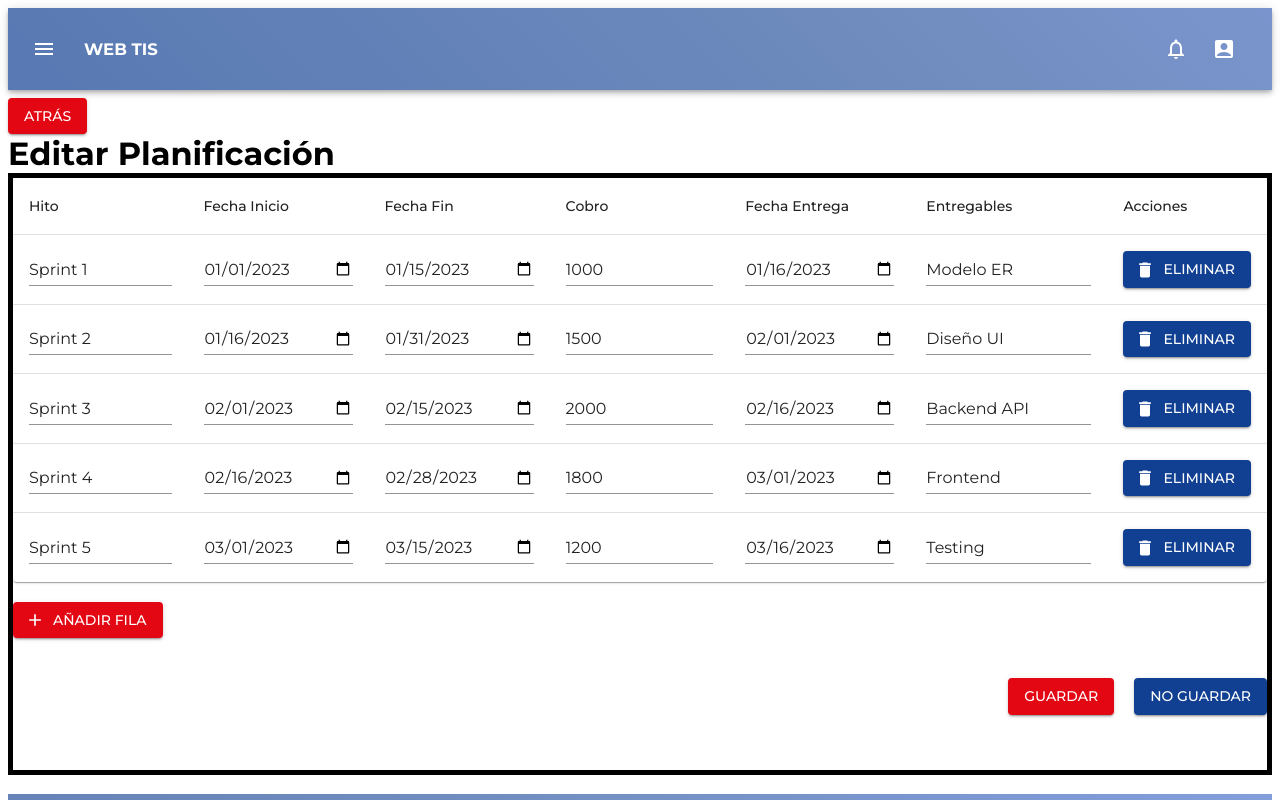
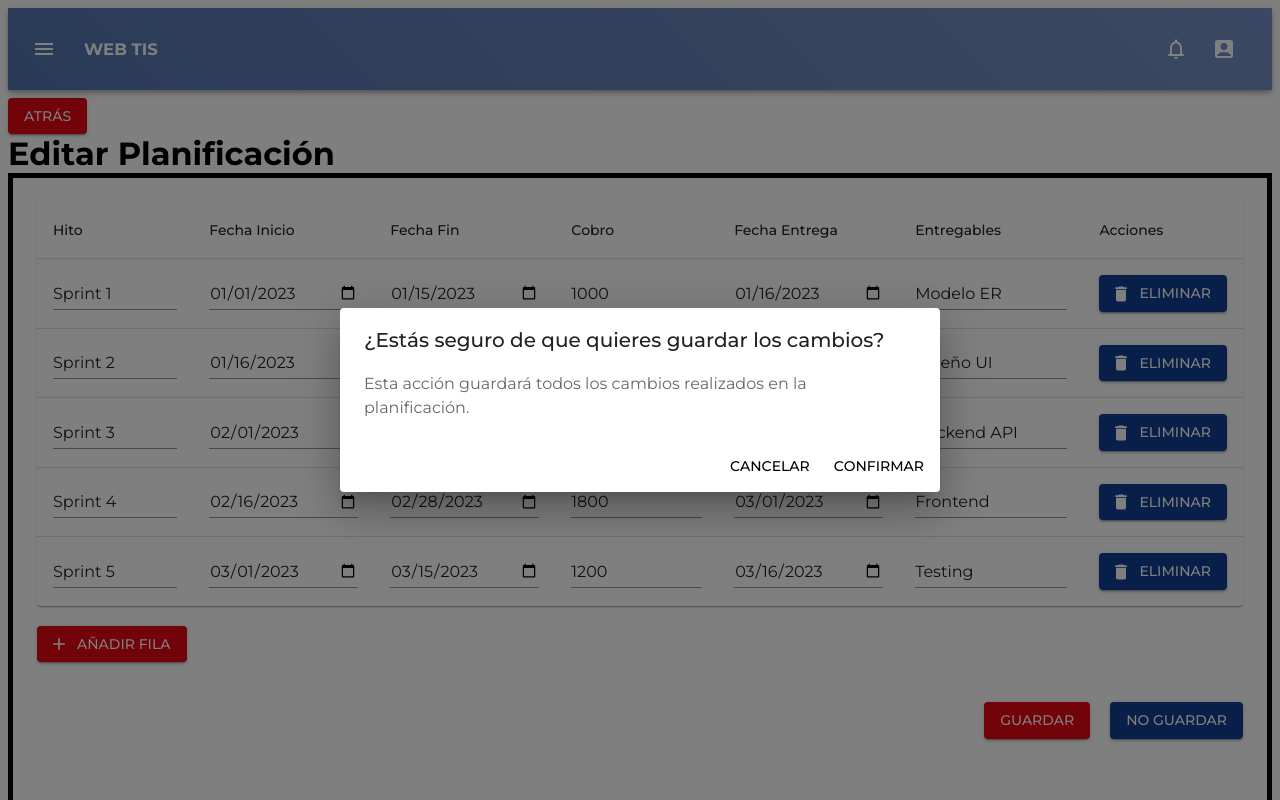
Before and after one commit to RichardAgr/Evaluacion-de-Proyectos, a React (Vite) app in the folder Frontend/: page /homeEstudiante/homeGrupoEstudiante/editarPlanificacion in a window 1280 px wide. Both pictures are taken after a click on the button "GUARDAR". Shown: the top 800 px of the page. Built offline with nearby package versions, Linux system fonts and the light colour scheme.

Commit message:
Editar Planificacion Espaciado añadido al interior del cuadro

```diff
--- a/Frontend/src/pages/Estudiante/editarPlanificacion/editarPlanificacion.jsx
+++ b/Frontend/src/pages/Estudiante/editarPlanificacion/editarPlanificacion.jsx
@@ -1,20 +1,32 @@
 import React, { Fragment, useState } from 'react';
-import Footer from '../../../components/Footer/footer.jsx';
-import Header from '../../../components/Header/header.jsx';
-import Table from '@mui/material/Table';
-import TableBody from '@mui/material/TableBody';
-import TableCell from '@mui/material/TableCell';
-import TableContainer from '@mui/material/TableContainer';
-import TableHead from '@mui/material/TableHead';
-import TableRow from '@mui/material/TableRow';
-import Paper from '@mui/material/Paper';
-import Button from '@mui/material/Button';
-import TextField from '@mui/material/TextField';
+import Footer from '../../../components/Footer/footer';
+import Header from '../../../components/Header/header';
+import {
+  Table,
+  TableBody,
+  TableCell,
+  TableContainer,
+  TableHead,
+  TableRow,
+  Paper,
+  Button,
+  TextField,
+  Dialog,
+  DialogActions,
+  DialogContent,
+  DialogContentText,
+  DialogTitle,
+  Snackbar,
+  Box
+} from '@mui/material';
+
 import AddIcon from '@mui/icons-material/Add';
 import DeleteIcon from '@mui/icons-material/Delete';
-import BackButtonAndTitle from '../../../components/Buttons/BackButtonAndTitle.jsx';
+import BackButtonAndTitle from '../../../components/Buttons/BackButtonAndTitle';
 
-function EditarPlanificacion() {
+import Alert from '@mui/material/Alert';
+
+export default function EditarPlanificacion() {
   const [rows, setRows] = useState([
     { hito: 'Sprint 1', fechaIni: '2023-01-01', fechaFin: '2023-01-15', cobro: '1000', fechaEntrega: '2023-01-16', entregables: 'Modelo ER' },
     { hito: 'Sprint 2', fechaIni: '2023-01-16', fechaFin: '2023-01-31', cobro: '1500', fechaEntrega: '2023-02-01', entregables: 'Diseño UI' },
@@ -22,6 +34,10 @@ function EditarPlanificacion() {
     { hito: 'Sprint 4', fechaIni: '2023-02-16', fechaFin: '2023-02-28', cobro: '1800', fechaEntrega: '2023-03-01', entregables: 'Frontend' },
     { hito: 'Sprint 5', fechaIni: '2023-03-01', fechaFin: '2023-03-15', cobro: '1200', fechaEntrega: '2023-03-16', entregables: 'Testing' },
   ]);
+
+  const [openSaveDialog, setOpenSaveDialog] = useState(false);
+  const [openCancelDialog, setOpenCancelDialog] = useState(false);
+  const [openSnackbar, setOpenSnackbar] = useState(false);
 
   const addRow = () => {
     const newSprint = rows.length + 1;
@@ -41,21 +57,44 @@ function EditarPlanificacion() {
   };
 
   const handleSave = () => {
-    // implementar funcionalidad de guardado
+    setOpenSaveDialog(true);
+  };
+
+  const handleConfirmSave = () => {
+    // Implementar funcionalidad de guardado
     console.log('Saving changes:', rows);
+    setOpenSaveDialog(false);
+    setOpenSnackbar(true);
   };
 
   const handleCancel = () => {
-    // Implementar funcionalidad de cancelar, probablemente solo navegar a la anterior pagina, necesita una doble confirmacion
+    setOpenCancelDialog(true);
+  };
+
+  const handleConfirmCancel = () => {
+    // Implementar funcionalidad de cancelar, probablemente solo navegar a la anterior pagina
     console.log('Changes discarded');
+    setOpenCancelDialog(false);
+  };
+
+  const handleCloseDialog = () => {
+    setOpenSaveDialog(false);
+    setOpenCancelDialog(false);
+  };
+
+  const handleCloseSnackbar = (event, reason) => {
+    if (reason === 'clickaway') {
+      return;
+    }
+    setOpenSnackbar(false);
   };
 
   return (
     <Fragment>
       <Header />
-      <div className='container'>
+      <main className='container'>
         <BackButtonAndTitle title="Editar Planificación" />
-        <div className='pageBorder'>
+        <Box className='pageBorder' sx={{ padding: 3 }}>
           <TableContainer component={Paper}>
             <Table sx={{ minWidth: 650 }} aria-label="tabla de planificación">
               <TableHead>
@@ -83,6 +122,9 @@ function EditarPlanificacion() {
                           type={field.includes('fecha') ? 'date' : 'text'}
                           fullWidth
                           variant="standard"
+                          inputProps={{
+                            'aria-label': `${field} for ${row.hito}`,
+                          }}
                         />
                       </TableCell>
                     ))}
@@ -92,6 +134,7 @@ function EditarPlanificacion() {
                         color="secondary"
                         startIcon={<DeleteIcon />}
                         onClick={() => deleteRow(index)}
+                        aria-label={`Eliminar ${row.hito}`}
                       >
                         Eliminar
                       </Button>
@@ -107,6 +150,7 @@ function EditarPlanificacion() {
             startIcon={<AddIcon />}
             onClick={addRow}
             style={{ marginTop: '20px' }}
+            aria-label="Añadir nueva fila"
           >
             Añadir Fila
           </Button>
@@ -115,6 +159,7 @@ function EditarPlanificacion() {
               variant="contained"
               color="primary"
               onClick={handleSave}
+              aria-label="Guardar cambios"
             >
               Guardar
             </Button>
@@ -122,15 +167,69 @@ function EditarPlanificacion() {
               variant="contained"
               color="secondary"
               onClick={handleCancel}
+              aria-label="Descartar cambios"
             >
               No Guardar
             </Button>
           </div>
-        </div>
-      </div>
+        </Box>
+      </main>
       <Footer />
+
+      <Dialog
+        open={openSaveDialog}
+        onClose={handleCloseDialog}
+        aria-labelledby="save-dialog-title"
+        aria-describedby="save-dialog-description"
+      >
+        <DialogTitle id="save-dialog-title">
+          {"¿Estás seguro de que quieres guardar los cambios?"}
+        </DialogTitle>
+        <DialogContent>
+          <DialogContentText id="save-dialog-description">
+            Esta acción guardará todos los cambios realizados en la planificación.
+          </DialogContentText>
+        </DialogContent>
+        <DialogActions>
+          <Button onClick={handleCloseDialog}>Cancelar</Button>
+          <Button onClick={handleConfirmSave} autoFocus>
+            Confirmar
+          </Button>
+        </DialogActions>
+      </Dialog>
+
+      <Dialog
+        open={openCancelDialog}
+        onClose={handleCloseDialog}
+        aria-labelledby="cancel-dialog-title"
+        aria-describedby="cancel-dialog-description"
+      >
+        <DialogTitle id="cancel-dialog-title">
+          {"¿Estás seguro de que quieres descartar los cambios?"}
+        </DialogTitle>
+        <DialogContent>
+          <DialogContentText id="cancel-dialog-description">
+            Esta acción no se puede deshacer. Todos los cambios realizados se perderán.
+          </DialogContentText>
+        </DialogContent>
+        <DialogActions>
+          <Button onClick={handleCloseDialog}>Cancelar</Button>
+          <Button onClick={handleConfirmCancel} autoFocus>
+            Confirmar
+          </Button>
+        </DialogActions>
+      </Dialog>
+
+      <Snackbar
+        open={openSnackbar}
+        autoHideDuration={6000}
+        onClose={handleCloseSnackbar}
+        anchorOrigin={{ vertical: 'bottom', horizontal: 'right' }}
+      >
+        <Alert onClose={handleCloseSnackbar} severity="success" sx={{ width: '100%' }}>
+          Los cambios se han guardado con éxito!
+        </Alert>
+      </Snackbar>
     </Fragment>
   );
 }
-
-export default EditarPlanificacion;
```
